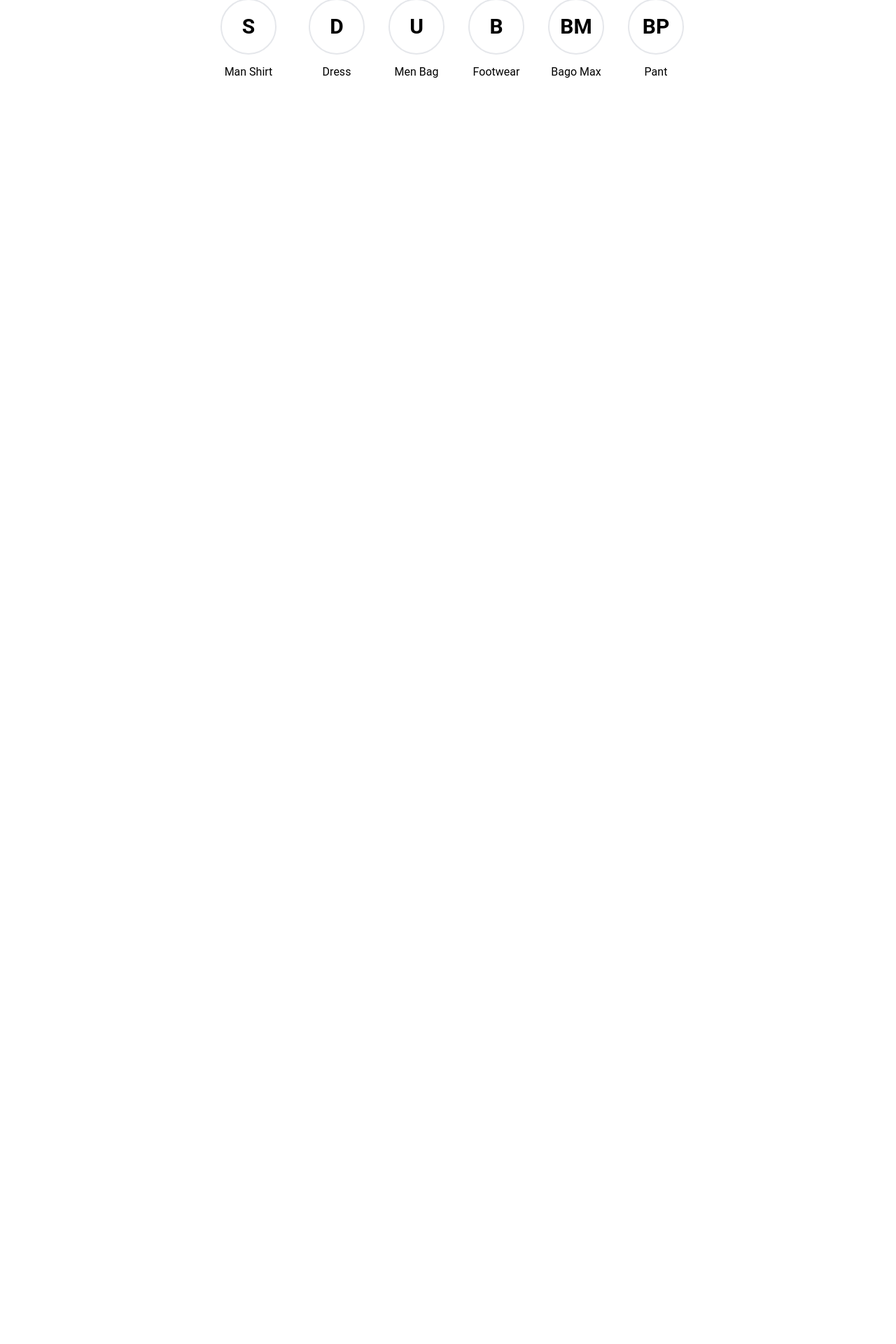
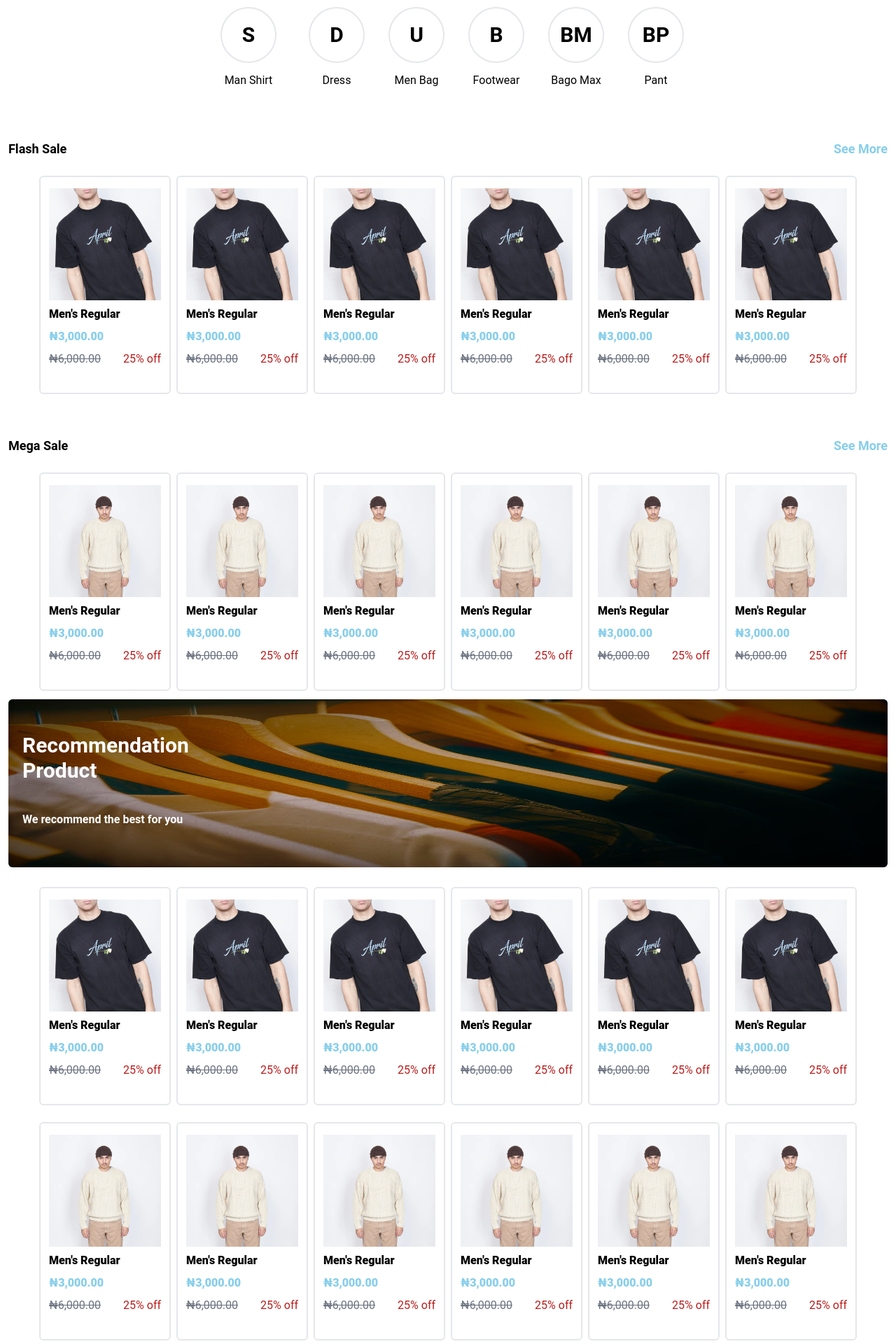
Before and after one commit to Ushie01/E-commerce-Frontend, a React (Create React App) app: page / in a window 1280 px wide. Shown: the part 464-2384 px from the top of the page at 70% size. Before the commit the page ends 800 px from the top, so only its background shows below. Built offline with nearby package versions, Linux system fonts and the light colour scheme.

Commit message:
Flash Sale and Mega Sale Creation

```diff
--- a/src/App.js
+++ b/src/App.jsx
@@ -1,5 +1,5 @@
 import {BrowserRouter, Routes, Route} from 'react-router-dom'
-import Homepage from '../src/components/pages/Home/Homepage';
+import Homepage from './components/pages/Home/Homepage';
 
 const App = () => {
   return (
--- /dev/null
+++ b/src/components/Footer.jsx
@@ -0,0 +1,5 @@
+const Footer = () => {
+    return (
+        <div></div>
+    )
+}
--- a/src/components/Navbar.js
+++ b/src/components/Navbar.jsx
@@ -1,4 +1,4 @@
-import Input from './../components/Input';
+import Input from './Input';
 import lightSun from '../assets/dark-sun.svg';
 import notificationBell from '../assets/notification-bell.svg'
 
--- a/src/components/pages/Home/Homepage.js
+++ b/src/components/pages/Home/Homepage.js
@@ -2,7 +2,8 @@ import Navbar from "./../../Navbar";
 import Carousel, { CarouselItem } from "../../Carousel/Carousel";
 import Shirt1 from "../../../assets/1.webp";
 import Shirt2 from "../../../assets/22.webp";
-import Shirt3 from "../../../assets/euphorya.jpg"
+import Shirt3 from "../../../assets/euphorya.jpg";
+import collection from "../../../assets/collection.jpg";
 import Timer from "../../Timer";
 
 const image = [Shirt1, Shirt2, Shirt3];
@@ -43,11 +44,7 @@ const Homepage = () => {
           {image.map((img, index) => (
             <CarouselItem key={index}>
               <div className="m-3 h-72 rounded-lg w-full">
-                  <img
-                    src={img}
-                    alt={img}
-                    className="h-72 w-full z-60 rounded"
-                  />
+                <img src={img} alt={img} className="h-72 w-full z-60 rounded" />
               </div>
             </CarouselItem>
           ))}
@@ -71,7 +68,7 @@ const Homepage = () => {
         {/* <div className="flex flex-row p-3 overflow-x-auto scrollbar-hide">
             <div className="h-24 w-24 border-2 rounded-full"></div>
           </div> */}
-          <div className="flex flex-row items-center justify-center space-x-2 overflow-x-auto scrollbar-hide category">
+        <div className="flex flex-row m-3 items-center justify-center space-x-2 overflow-x-auto scrollbar-hide category">
           {men.map((man, value) => (
             <div className="text-center m-3">
               <tr>
@@ -88,9 +85,115 @@ const Homepage = () => {
             </div>
           ))}
         </div>
+
+        <div className="flex flew-row justify-between p-3 mt-12">
+          <p className="text-lg text-black font-bold">Flash Sale</p>
+          <p className="text-lg textColor font-bold">See More</p>
+        </div>
+
+        <div className="flex flex-row m-3 items-center justify-center space-x-2 overflow-x-auto scrollbar-hide category">
+          {men.map((man, value) => (
+            <div className="border-2 p-1 rounded-md">
+              <div className="h-72 w-44 mt-3">
+                <div className="h-40 w-40 m-auto">
+                  <img src={Shirt2} alt={Shirt2} />
+                </div>
+                <h3 className="m-2 font-extrabold break-all">Men's Regular</h3>
+                <h3 className="m-2 font-extrabold break-all textColor">
+                  ₦3,000.00
+                </h3>
+                <div className="flex flex-row m-2 items-start justify-between">
+                  <s className="text-gray-500">₦6,000.00</s>
+                  <h2 className="font-red text-red-700 text-extrabold">
+                    25% off
+                  </h2>
+                </div>
+              </div>
+            </div>
+          ))}
+        </div>
+
+        <div className="flex flew-row justify-between p-3 mt-12">
+          <p className="text-lg text-black font-bold">Mega Sale</p>
+          <p className="text-lg textColor font-bold">See More</p>
+        </div>
+
+        <div className="flex flex-row m-3 items-center justify-center space-x-2 overflow-x-auto scrollbar-hide category">
+          {men.map((man, value) => (
+            <div className="border-2 p-1 rounded-md">
+              <div className="h-72 w-44 mt-3">
+                <div className="h-40 w-40 m-auto">
+                  <img src={Shirt1} alt={Shirt1} />
+                </div>
+                <h3 className="m-2 font-extrabold break-all">Men's Regular</h3>
+                <h3 className="m-2 font-extrabold break-all textColor">
+                  ₦3,000.00
+                </h3>
+                <div className="flex flex-row m-2 items-start justify-between">
+                  <s className="text-gray-500">₦6,000.00</s>
+                  <h2 className="font-red text-red-700 text-bold">25% off</h2>
+                </div>
+              </div>
+            </div>
+          ))}
+        </div>
+        <div className="relative m-3 h-64 mt-3 rounded-lg">
+          <img
+            src={collection}
+            alt={collection}
+            className="h-60 w-full z-60 rounded-md bg-gradient-to-r from-green-400 to-blue-500"
+          />
+          <div className="absolute -mt-48 m-5 text-white">
+            <h1 className="text-3xl font-bold">Recommendation</h1>
+            <h1 className="text-3xl font-bold">Product</h1>
+            <p className="mt-10 font-bold">We recommend the best for you</p>
+          </div>
+        </div>
+
+        <div className="flex flex-row m-3 items-center justify-center space-x-2 overflow-x-auto scrollbar-hide category">
+          {men.map((man, value) => (
+            <div className="border-2 p-1 rounded-md">
+              <div className="h-72 w-44 mt-3">
+                <div className="h-40 w-40 m-auto">
+                  <img src={Shirt2} alt={Shirt2} />
+                </div>
+                <h3 className="m-2 font-extrabold break-all">Men's Regular</h3>
+                <h3 className="m-2 font-extrabold break-all textColor">
+                  ₦3,000.00
+                </h3>
+                <div className="flex flex-row m-2 items-start justify-between">
+                  <s className="text-gray-500">₦6,000.00</s>
+                  <h2 className="font-red text-red-700 text-extrabold">
+                    25% off
+                  </h2>
+                </div>
+              </div>
+            </div>
+          ))}
+        </div>
+
+        <div className="flex flex-row mt-6 m-3 items-center justify-center space-x-2 overflow-x-auto scrollbar-hide category">
+          {men.map((man, value) => (
+            <div className="border-2 p-1 rounded-md">
+              <div className="h-72 w-44 mt-3">
+                <div className="h-40 w-40 m-auto">
+                  <img src={Shirt1} alt={Shirt1} />
+                </div>
+                <h3 className="m-2 font-extrabold break-all">Men's Regular</h3>
+                <h3 className="m-2 font-extrabold break-all textColor">
+                  ₦3,000.00
+                </h3>
+                <div className="flex flex-row m-2 items-start justify-between">
+                  <s className="text-gray-500">₦6,000.00</s>
+                  <h2 className="font-red text-red-700 text-bold">25% off</h2>
+                </div>
+              </div>
+            </div>
+          ))}
+        </div>
       </section>
     </div>
   );
-}
+};
 
 export default Homepage;
```
Also changed, not shown: src/assets/collection.jpg (added), src/components/Input.jsx (renamed from src/components/input.js), src/components/Timer.jsx (renamed from src/components/Timer.js), src/index.jsx (renamed from src/index.js). Lines whose indentation alone changed are shown as unchanged.
